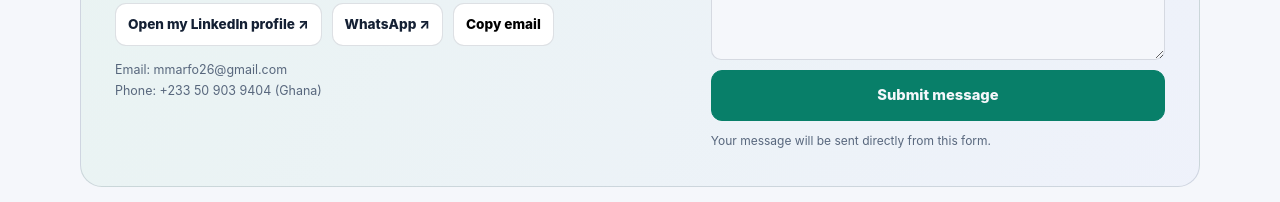
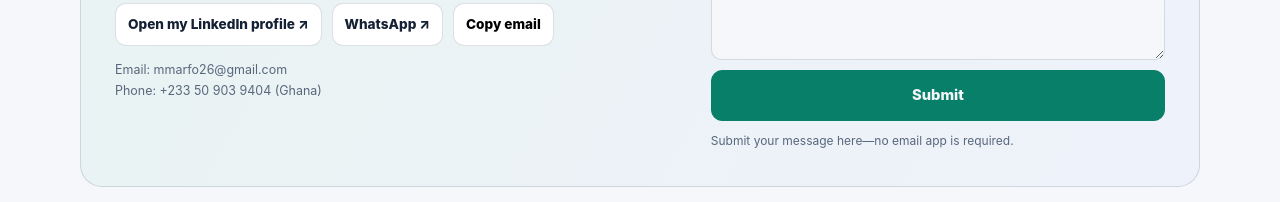
Before and after one commit to mmarfo26-debug/michael-assabil-marfo-portfolio, a plain HTML site: page index.html in a window 1280 px wide. Shown: the part 5652-5854 px from the top of the page. Drawn offline with Linux system fonts and the light colour scheme.

Commit message:
Simplify portfolio feedback form submission label

```diff
--- a/index.html
+++ b/index.html
@@ -107,7 +107,7 @@ section{padding:72px 0;border-top:1px solid var(--line)}.section-head{display:fl
 <section id="contact"><div class="wrap"><div class="contact">
 <div><div class="kicker">Contact & feedback</div><h2>Let’s connect — and tell me what you think.</h2><p>I welcome conversations about graduate research, engineering opportunities, and collaboration. Visitors can also send comments or suggestions about this portfolio using the form.</p>
 <div class="socials"><a class="btn secondary" href="https://www.linkedin.com/in/michael-marfo-108043269/" target="_blank" rel="noopener noreferrer">Open my LinkedIn profile ↗</a><a class="btn secondary" href="https://wa.me/233509039404" target="_blank" rel="noopener noreferrer">WhatsApp ↗</a><button class="btn secondary" id="copyEmail" type="button">Copy email</button></div><p class="small-note" style="margin-top:13px">Email: <a class="text-link" href="mailto:mmarfo26@gmail.com">mmarfo26@gmail.com</a><br>Phone: <a class="text-link" href="tel:+233509039404">+233 50 903 9404</a> <span class="muted">(Ghana)</span></p></div>
-<form class="contact-form" id="contactForm"><label for="visitorName">Your name</label><input id="visitorName" name="name" placeholder="Name" required><label for="visitorEmail">Your email (optional)</label><input id="visitorEmail" name="email" type="email" placeholder="you@example.com"><label for="visitorMessage">Comment or message</label><textarea id="visitorMessage" name="message" placeholder="Share a comment, suggestion, or professional enquiry..." required></textarea><button class="btn primary" id="submitFeedback" type="submit">Submit message</button><div class="form-hint" id="formStatus" role="status" aria-live="polite">Your message will be sent directly from this form.</div></form>
+<form class="contact-form" id="contactForm"><label for="visitorName">Your name</label><input id="visitorName" name="name" placeholder="Name" required><label for="visitorEmail">Your email (optional)</label><input id="visitorEmail" name="email" type="email" placeholder="you@example.com"><label for="visitorMessage">Comment or message</label><textarea id="visitorMessage" name="message" placeholder="Share a comment, suggestion, or professional enquiry..." required></textarea><button class="btn primary" id="submitFeedback" type="submit">Submit</button><div class="form-hint" id="formStatus" role="status" aria-live="polite">Submit your message here—no email app is required.</div></form>
 </div></div></section>
 </main>
 <footer><div class="wrap footer-row"><span>© <span id="year"></span> Michael Assabil Marfo</span><span>Electrical & Electronic Engineering · Ghana</span><a class="text-link" href="#home">Back to top ↑</a></div></footer>
@@ -126,7 +126,7 @@ themeBtn.addEventListener('click',()=>{let next=document.documentElement.dataset
 document.querySelectorAll('.focus-toggle').forEach(btn=>btn.addEventListener('click',()=>{let detail=btn.nextElementSibling;let open=detail.classList.toggle('open');btn.setAttribute('aria-expanded',String(open));btn.textContent=open?'Hide questions −':'Explore questions +'}));
 $('#projectToggle').addEventListener('click',()=>{let detail=$('#projectDetails');let open=detail.classList.toggle('open');$('#projectToggle').setAttribute('aria-expanded',String(open));$('#projectToggle').textContent=open?'Show less −':'More about the project +'});
 $('#copyEmail').addEventListener('click',async()=>{try{await navigator.clipboard.writeText('mmarfo26@gmail.com');notify('Email address copied')}catch(e){window.location.href='mailto:mmarfo26@gmail.com';notify('Opening your email app')}});
-$('#contactForm').addEventListener('submit',async e=>{e.preventDefault();const form=$('#contactForm'),button=$('#submitFeedback'),status=$('#formStatus');const name=$('#visitorName').value.trim(),email=$('#visitorEmail').value.trim(),message=$('#visitorMessage').value.trim();if(!name||!message)return;button.disabled=true;button.textContent='Submitting…';status.textContent='Sending your message…';try{const response=await fetch('https://formsubmit.co/ajax/mmarfo26@gmail.com',{method:'POST',headers:{'Content-Type':'application/json','Accept':'application/json'},body:JSON.stringify({name,email,message,_subject:'Portfolio feedback / enquiry from '+name})});const result=await response.json();if(response.ok&&result.success){form.reset();status.textContent='Thank you! Your message has been submitted successfully.';notify('Message submitted successfully')}else throw new Error(result.message||'Submission failed')}catch(error){status.textContent='Sorry, your message could not be sent right now. Please try again or email me directly at mmarfo26@gmail.com.';notify('Message could not be sent')}finally{button.disabled=false;button.textContent='Submit message';}});
+$('#contactForm').addEventListener('submit',async e=>{e.preventDefault();const form=$('#contactForm'),button=$('#submitFeedback'),status=$('#formStatus');const name=$('#visitorName').value.trim(),email=$('#visitorEmail').value.trim(),message=$('#visitorMessage').value.trim();if(!name||!message)return;button.disabled=true;button.textContent='Submitting…';status.textContent='Sending your message…';try{const response=await fetch('https://formsubmit.co/ajax/mmarfo26@gmail.com',{method:'POST',headers:{'Content-Type':'application/json','Accept':'application/json'},body:JSON.stringify({name,email,message,_subject:'Portfolio feedback / enquiry from '+name})});const result=await response.json();if(response.ok&&result.success){form.reset();status.textContent='Thank you! Your message has been submitted successfully.';notify('Message submitted successfully')}else throw new Error(result.message||'Submission failed')}catch(error){status.textContent='Sorry, your message could not be sent right now. Please try again or email me directly at mmarfo26@gmail.com.';notify('Message could not be sent')}finally{button.disabled=false;button.textContent='Submit';}});
 $('#year').textContent=new Date().getFullYear();
 </script>
 </body></html>
```
